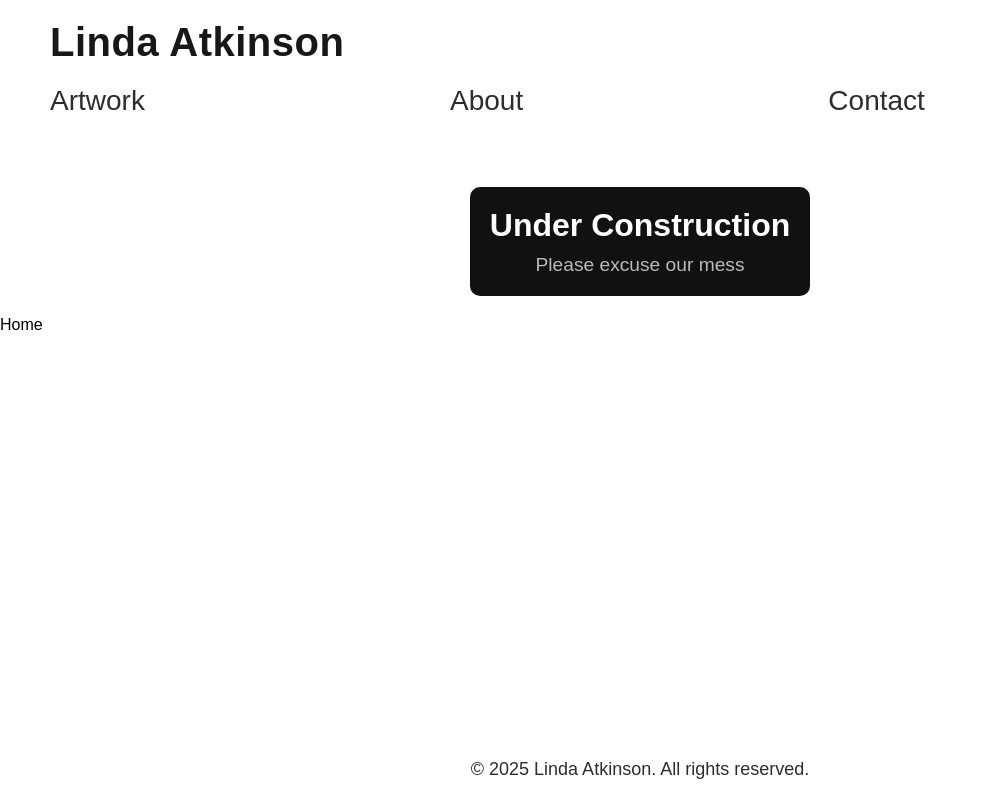
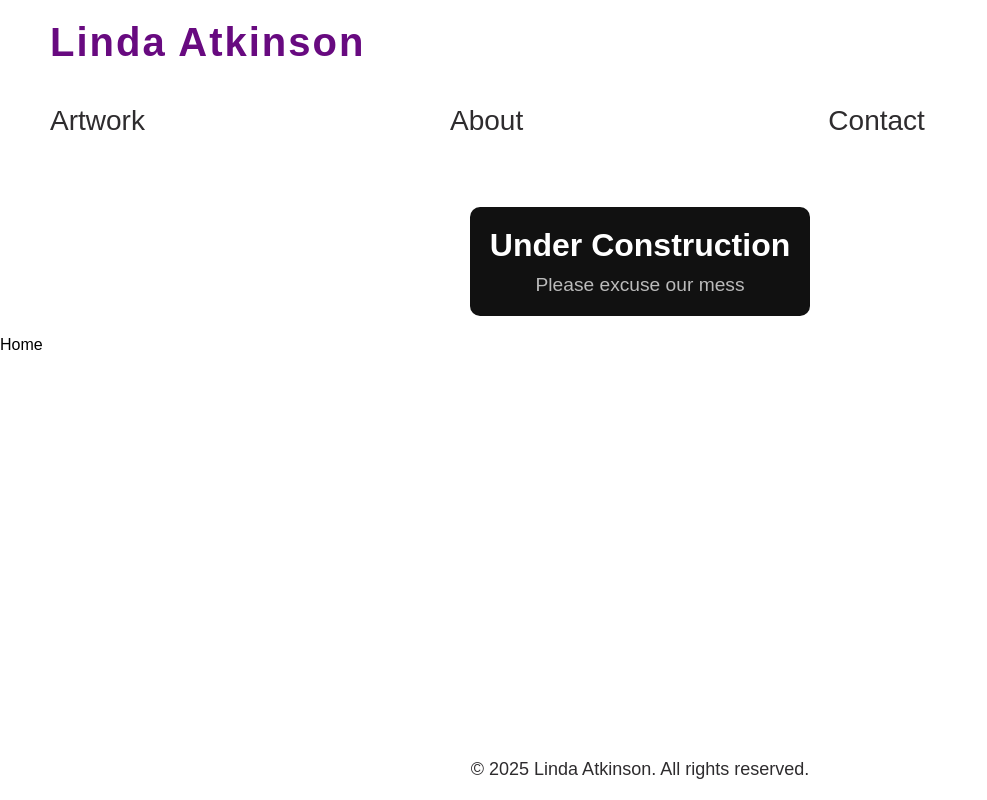
Before and after one commit to Jwilliams137/Atkinson-Art, a Next.js app: page / in a window 1280 px wide. Shown: the whole page, without its empty margins (0-987 px from the left). Built offline with nearby package versions, Linux system fonts and the light colour scheme; no server answers.

Commit message:
nav color

```diff
--- a/components/Nav/Nav.module.css
+++ b/components/Nav/Nav.module.css
@@ -20,8 +20,9 @@
     font-weight: 800;
     font-size: 40px;
     text-decoration: none;
-    letter-spacing: 0.5px;
-    margin-bottom: 20px;
+    letter-spacing: 2px;
+    margin-bottom: 40px;
+    color: rgb(104, 10, 128)
   }
 
   .linkContainer {
```
